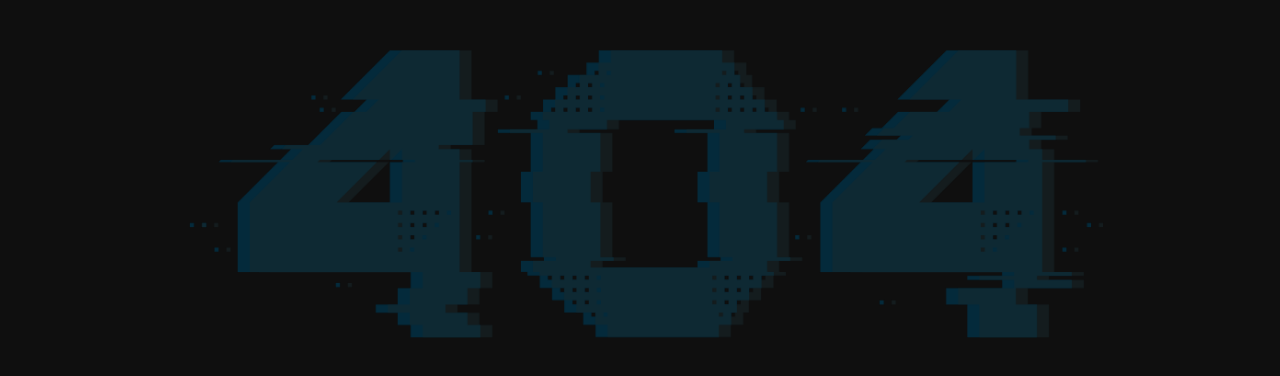
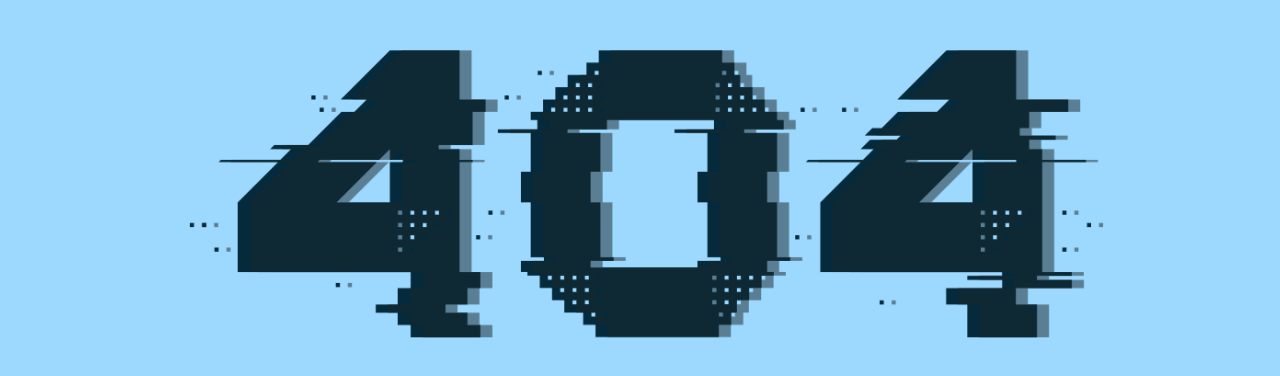
Before and after one commit to Ankur-Kumar-Gupta/Glitch_Effect, a plain HTML site: page index.html in a window 1280 px wide. Shown: the part 207-583 px from the top of the page. Drawn offline with Linux system fonts and the light colour scheme; a web font is replaced by a local one.

Commit message:
Update style.css

```diff
--- a/style.css
+++ b/style.css
@@ -6,7 +6,7 @@ body{
   display: flex;
   align-items: center;
   justify-content: center;
-  background: #0f0f0f;
+  background: #8ed2ffdc;
 }
 
 .pic{
```
